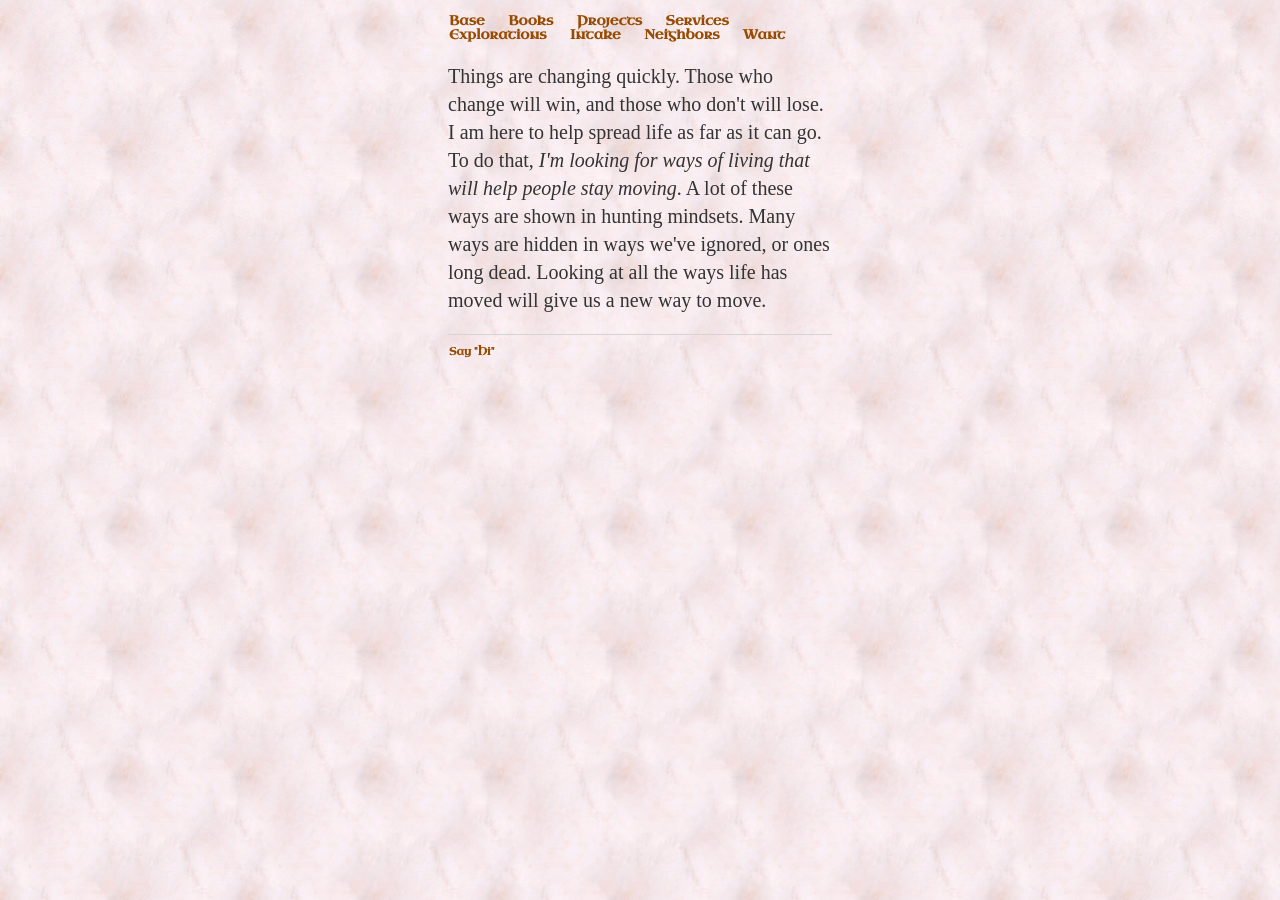
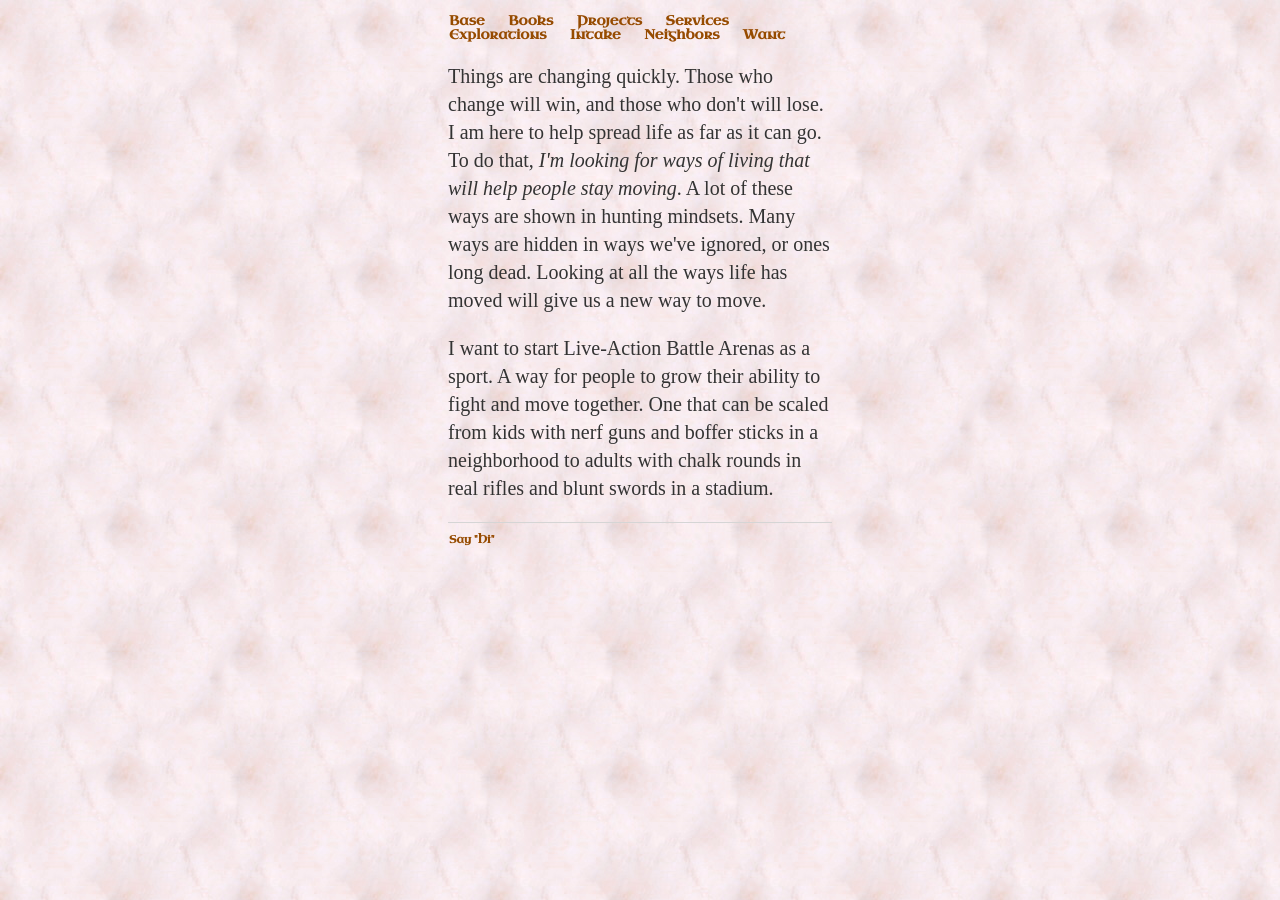
Before and after one commit to ray-dorai/ray-dorai.github.io, a Jekyll site: the page built from want.html, in a window 1280 px wide. Built offline with Jekyll 4.4.1, drawn with Linux system fonts in a browser that asks for light colours; some web fonts are replaced.

Commit message:
Update want.html

```diff
--- a/want.html
+++ b/want.html
@@ -6,6 +6,7 @@ title: Want
 
  <p>
 Things are changing quickly. Those who change will win, and those who don't will lose. I am here to help spread life as far as it can go. To do that, <i>I'm looking for ways of living that will help people stay moving</i>.  A lot of these ways are shown in hunting mindsets. Many ways are hidden in ways we've ignored, or ones long dead. Looking at all the ways life has moved will give us a new way to move.
+<p> I want to start Live-Action Battle Arenas as a sport. A way for people to grow their ability to fight and move together. One that can be scaled from kids with nerf guns and boffer sticks in a neighborhood to adults with chalk rounds in real rifles and blunt swords in a stadium.
 
 
 
```
